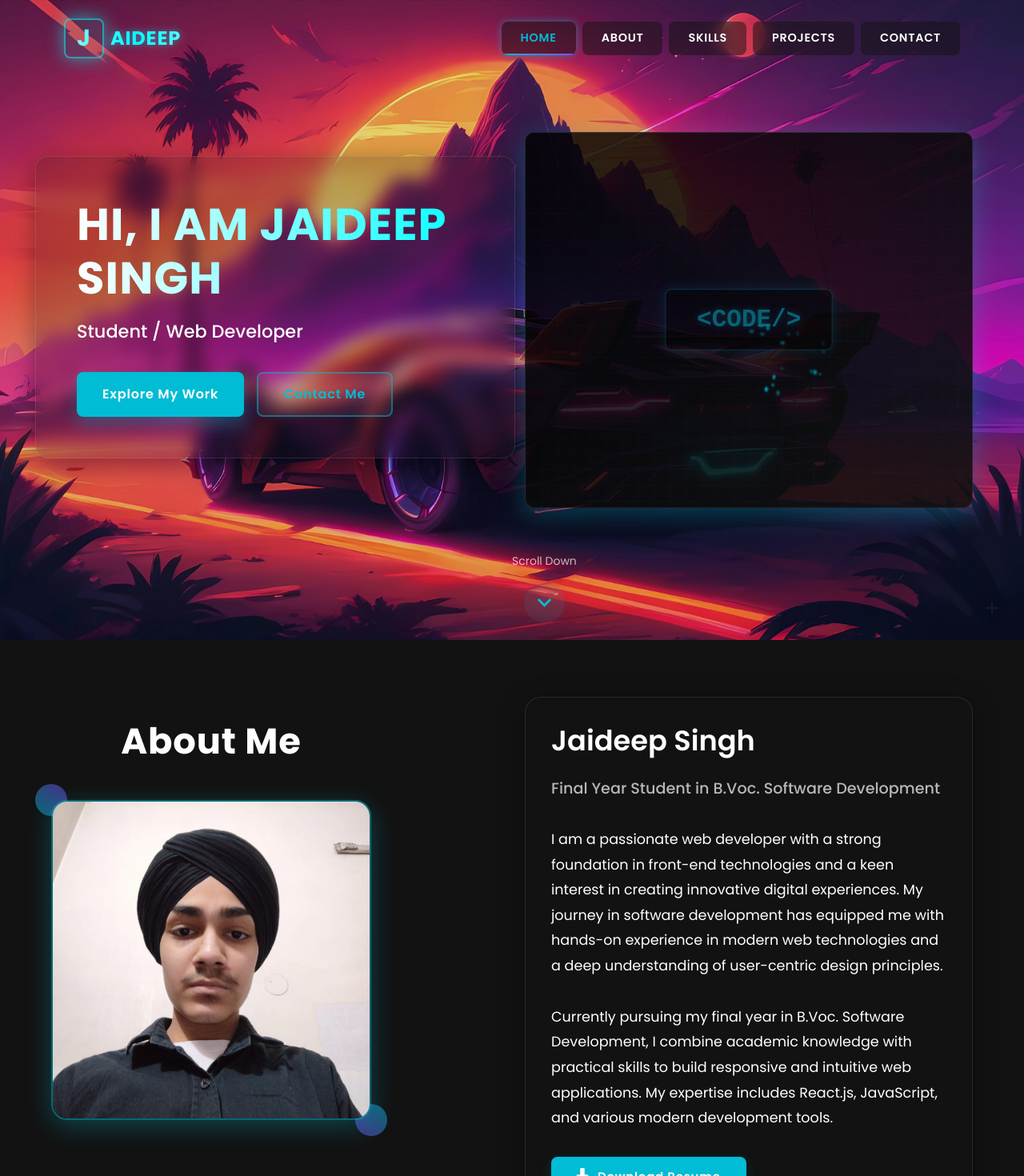
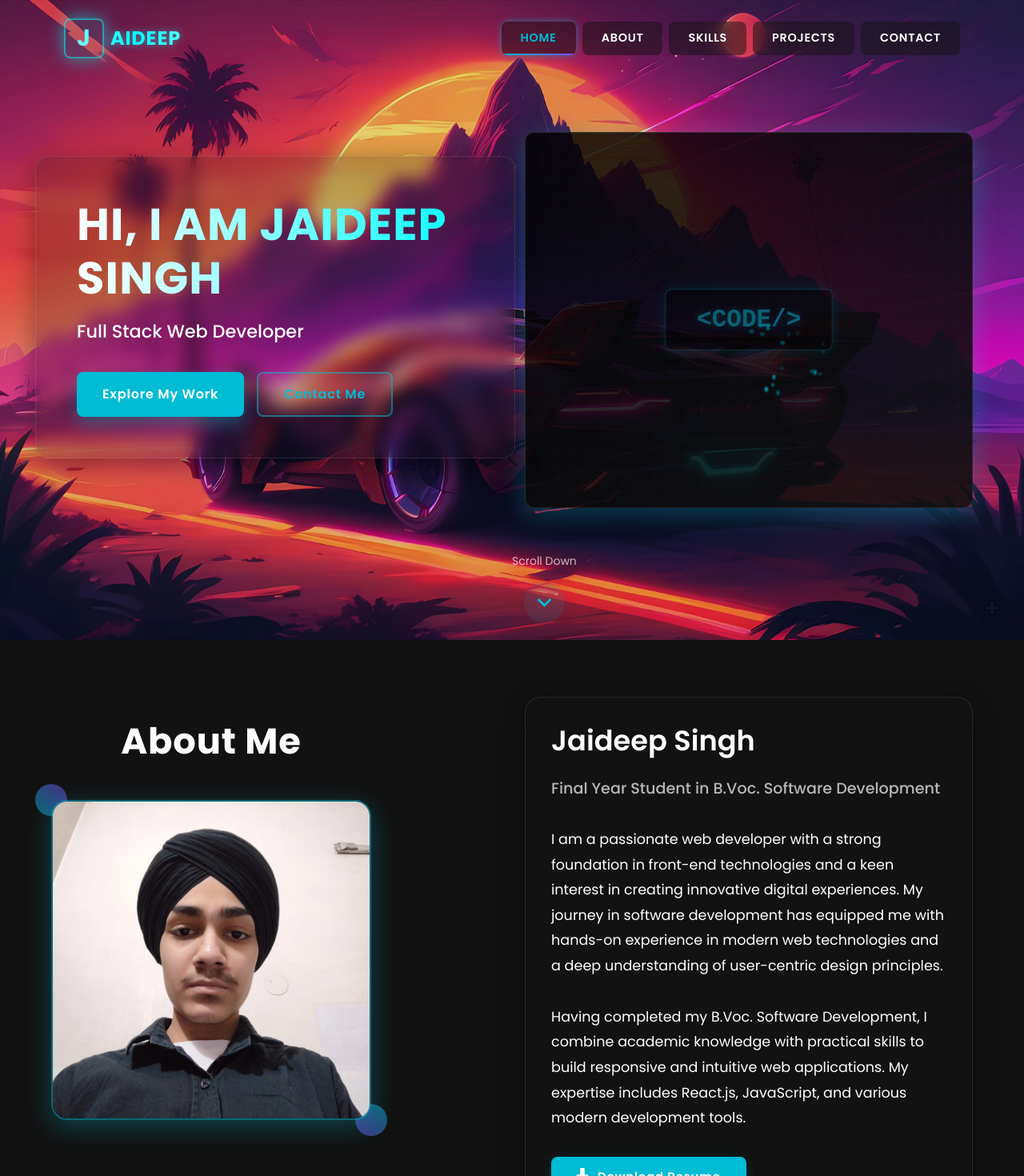
Before and after one commit to jaideep2004/portfolio2, a React (Vite) app: page / in a window 1280 px wide. Shown: the top 1470 px of the page at 80% size. Built offline with nearby package versions, Linux system fonts and the light colour scheme.

Commit message:
28 august 2025

```diff
--- a/src/components/about/About.jsx
+++ b/src/components/about/About.jsx
@@ -161,7 +161,7 @@ const About = () => {
 									fontSize: { xs: "1rem", md: "1.1rem" },
 									lineHeight: 1.8,
 								}}>
-								Currently pursuing my final year in B.Voc. Software Development,
+								Having completed my B.Voc. Software Development,
 								I combine academic knowledge with practical skills to build
 								responsive and intuitive web applications. My expertise includes
 								React.js, JavaScript, and various modern development tools.
--- a/src/components/main/Main.jsx
+++ b/src/components/main/Main.jsx
@@ -237,7 +237,7 @@ const Main = () => {
 											fontFamily: "'Poppins', sans-serif",
 											fontSize: { xs: "1.1rem", sm: "1.3rem", md: "1.4rem" },
 										}}>
-										Student / Web Developer
+										Full Stack Web Developer
 									</Typography>
 									<Box
 										component={motion.div}
```
